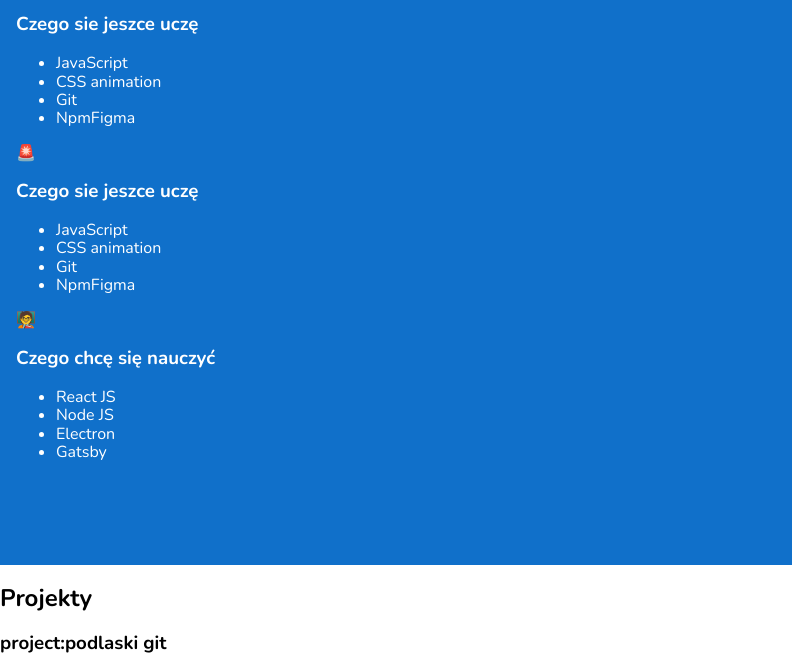
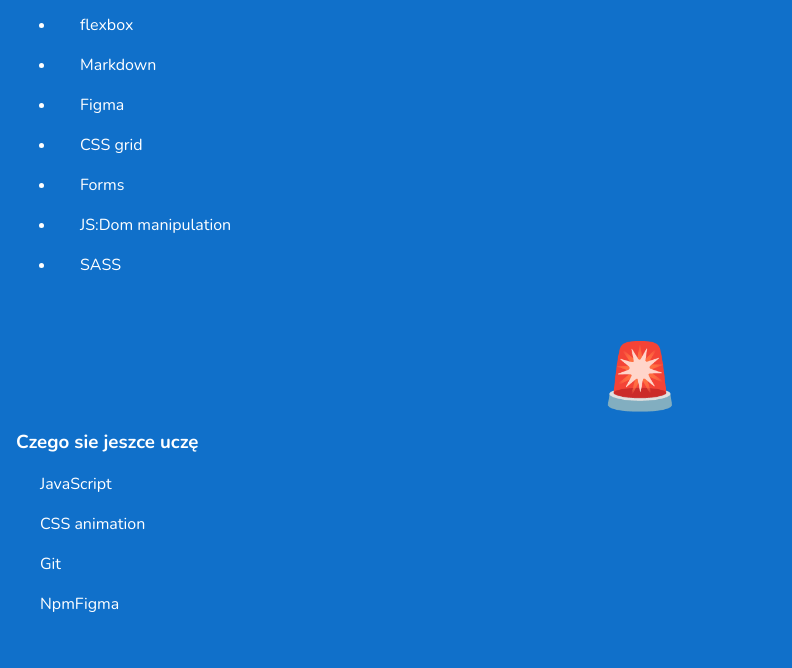
Before and after one commit to kamil-getler/kamil-getler.github.io, a website built with webpack: page src/pages/index.html in a window 1280 px wide. Shown: the part 806-1474 px from the top of the page, without its empty margins (0-792 px from the left). Built offline with nearby package versions, Linux system fonts and the light colour scheme.

Commit message:
sklls style

```diff
--- a/src/pages/index.html
+++ b/src/pages/index.html
@@ -33,12 +33,12 @@
      </section>
       <section class="skills" id="skills">
         <h2 class="skills__header">Umiejętności</h2>
-        <article class="skills__section">
-          <span class="skills__section--emoji"></span>
+        <article class="skills-section"></article>
+          <span class="skills-section__emoji">🧐</span>
           <h3 class="skills__section--header">Co potrafie,z czego korzystam</h3>
           <ul class="skills__list">
-            <li class="skill__list__item">Semantic HTML5</li>
-            <li class="skills__list__item">flexbox</li>
+            <li class="skills-list__item">Semantic HTML5</li>
+            <li class="skills-list__item">flexbox</li>
             <li class="skills-list__item">Markdown</li>
             <li class="skills-list__item">Figma</li>
             <li class="skills-list__item">CSS grid</li>
@@ -48,7 +48,7 @@
           </ul>
         </article>
           <article class="skills-section">
-            <span class="skills-section--emoji"></span>
+            <span class="skills-section__emoji">🚨</span>
             <h3 class="skills-section--header">Czego sie jeszce uczę</h3>
             <ul class="skills-list">
               <li class="skills-list__item">JavaScript</li>
@@ -58,17 +58,7 @@
             </ul>
           </article>
           <article class="skills-section">
-            <span class="skills-section--emoji">🚨</span>
-            <h3 class="skills-section--header">Czego sie jeszce uczę</h3>
-            <ul class="skills-list">
-              <li class="skills-list__item">JavaScript</li>
-              <li class="skills-list__item">CSS animation</li>
-              <li class="skills-list__item">Git</li>
-              <li class="skills-list__item">NpmFigma</li>
-            </ul>
-          </article>
-          <article class="skills-section">
-            <span class="skills-section--emoji">🧑‍🏫</span>
+            <span class="skills-section__emoji">📚</span>
             <h3 class="skills-section--header">Czego chcę się nauczyć</h3>
             <ul class="skills-list">
               <li class="skills-list__item">React JS</li>
--- a/src/scss/modules/skills.scss
+++ b/src/scss/modules/skills.scss
@@ -9,4 +9,39 @@
         text-align: center;
 
     }
+    .skills-list{
+        font-style:normal;
+        font-size: 16px;
+        line-height: 24px;
+        margin:0 auto;
+        list-style-type: none;
+        padding: 0;
+        &__item{
+            padding: 0 0 0 24px;
+            margin:0 0 16px;
+            position: relative;
+            font-size: 16px;
+            line-height: 24px;
+            &::before{
+                position: absolute;
+                left: 0;
+                top: 7px;
+                content: '';
+                width:12px;
+                height: 9px;
+                background: url();
+                display: block;
+            }
+        }
+    }
 }
+.skills-section {
+    margin-top: 64px;
+    &__emoji{
+        font-size: 64px;
+        line-height: 72px;
+        display: block;
+        text-align:center;
+    }
+
+}
```
